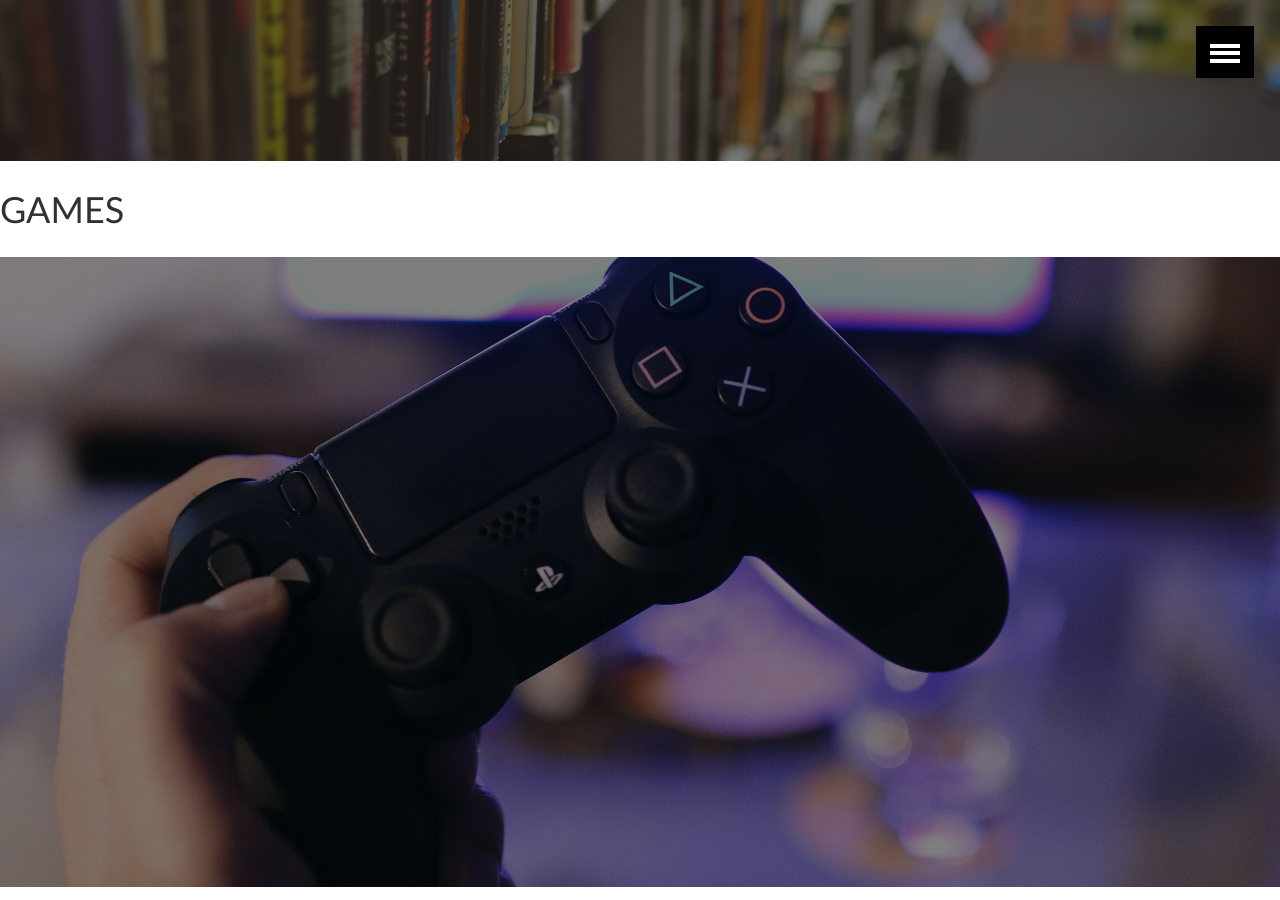
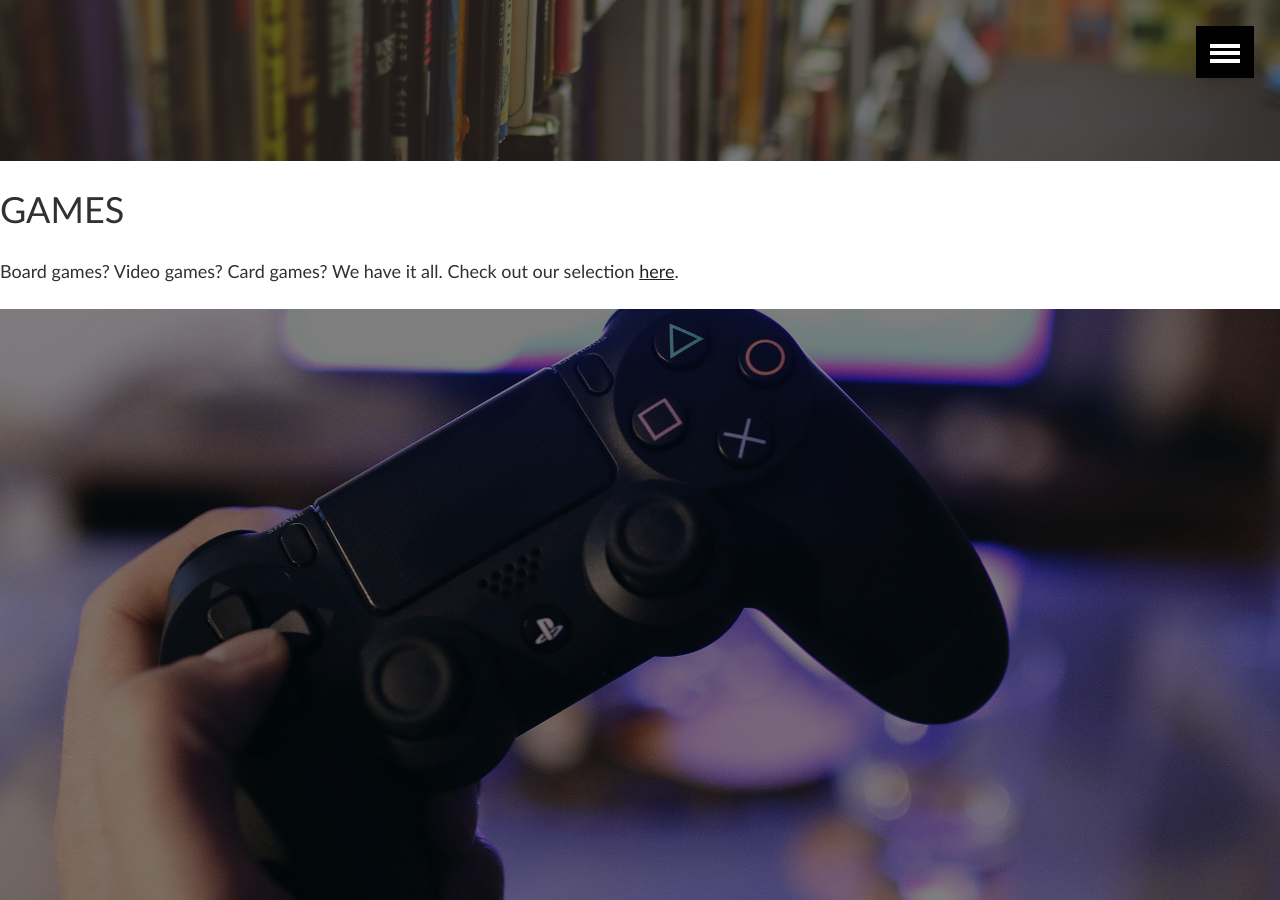
Before and after one commit to brittnylapierre/ccss_web, a Jekyll site: the page built from about/lounge/index.md, in a window 1280 px wide and 900 px high, scrolled down 1575 px. Built offline with Jekyll 4.4.1, drawn with Linux system fonts in a browser that asks for light colours.

Commit message:
Updated index.md

```diff
--- a/about/lounge/index.md
+++ b/about/lounge/index.md
@@ -15,5 +15,6 @@ published: true
 </div>
 
 <h1>GAMES</h1>
+<p>Board games? Video games? Card games? We have it all. Check out our selection <a href='https://docs.google.com/spreadsheets/d/1U95tQdS5STzrbfIILKGxJU-YITvph1yzRQ9tKfhiFj4/edit?usp=sharing'>here</a>.</p>
 <div class="page-image-wrapper parallax" style="background-image: linear-gradient(rgba(0, 0, 0, 0.5), rgba(0, 0, 0, 0.5)), url('../../images/ps3.jpg'); font-size:{{ page.subjectsize }};">
 </div>
```
